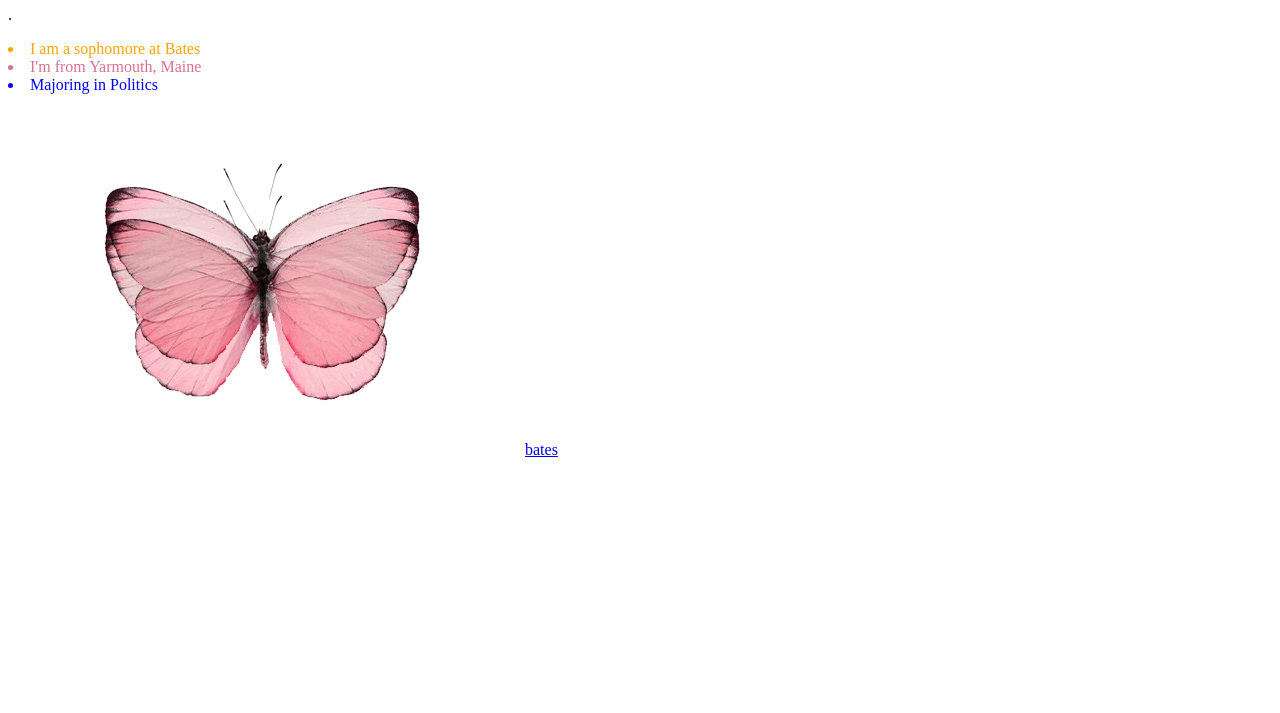
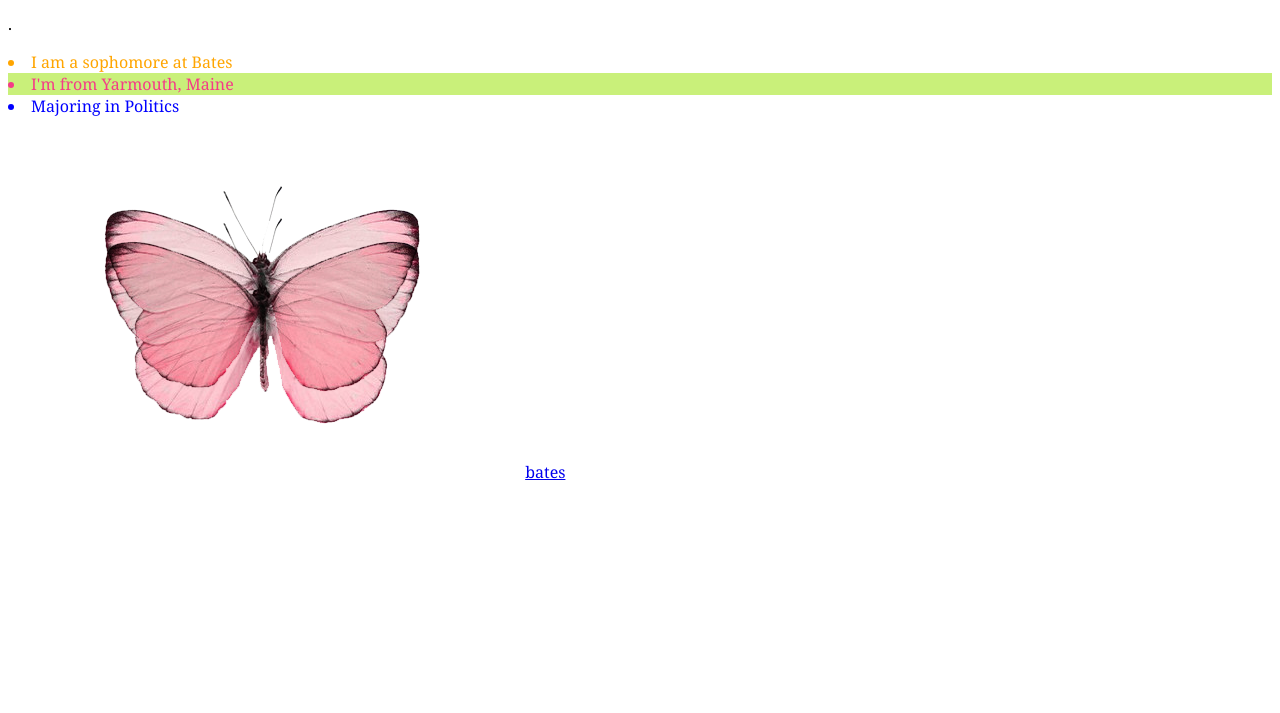
Before and after one commit to DALI-mini-webdev/personal-website-ariellalowenstein, a plain HTML site: page index.html in a window 1280 px wide. Shown: the part 87-800 px from the top of the page. Drawn offline with Linux system fonts and the light colour scheme.

Commit message:
added id to css file

```diff
--- a/index.html
+++ b/index.html
@@ -8,7 +8,7 @@
         <h3>hi i'm ellie!</h1>
         <p>I do not have much experience with coding <MEnu></MEnu>.</p>
         <li class="orange-text">I am a sophomore at Bates</li>
-    <li class="pink-text">I'm from Yarmouth, Maine</li>
+    <li class="pink-text" id="green-background"> I'm from Yarmouth, Maine</li>
     <li class="blue-text">Majoring in Politics</li>
         <img src="pinkbutterfly.png"/>
     </body>
--- a/style.css
+++ b/style.css
@@ -2,8 +2,14 @@
     color:orange;
 }
 .pink-text{
-    color:palevioletred;
+    color:rgb(245, 59, 136);
 }
 .blue-text{
     color:blue;
 }
+#green-background{
+    background-color: rgba(176, 233, 62, 0.685)
+}
+body{
+    font-family:Georgia, 'Times New Roman', Times, serif;
+}
```
